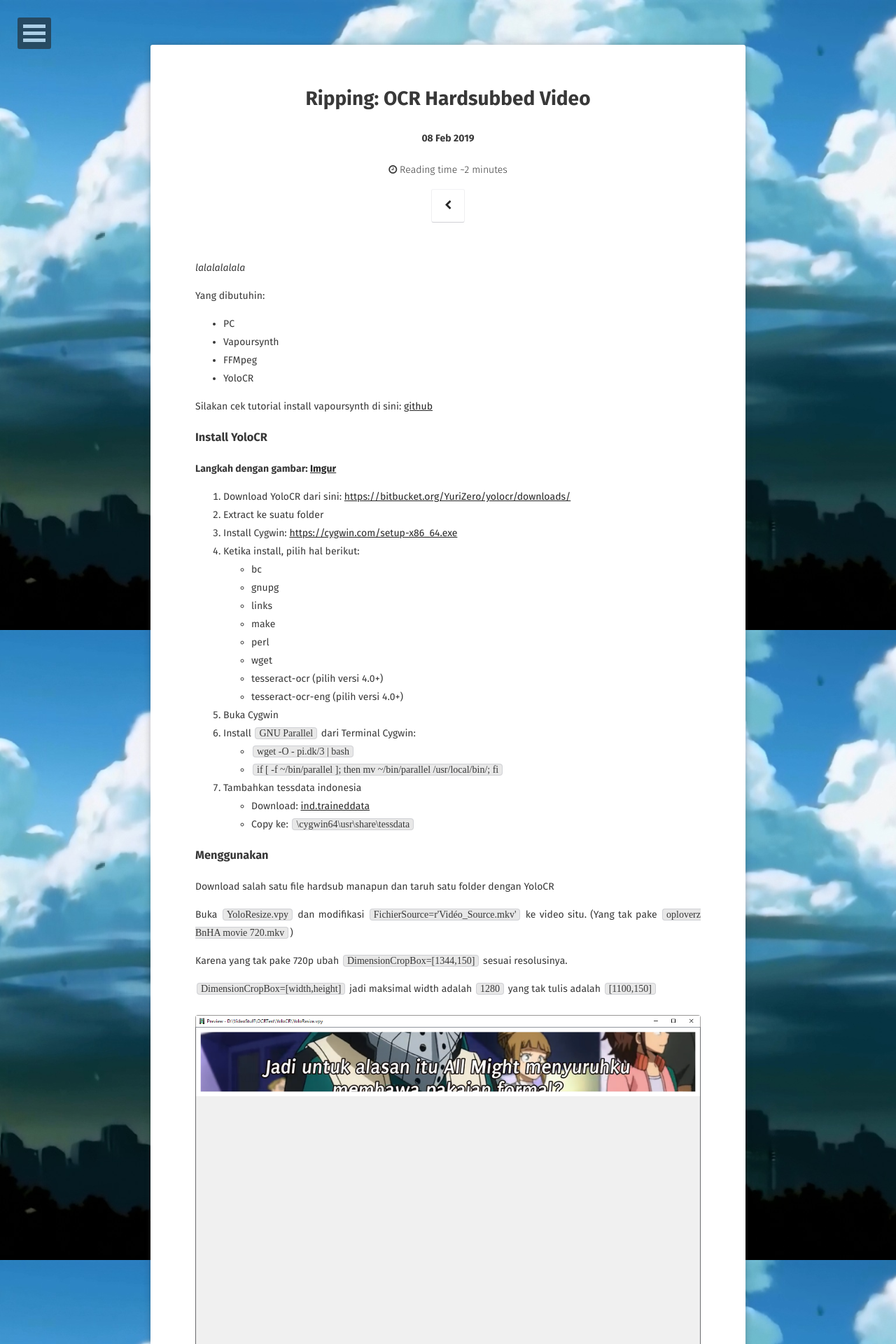
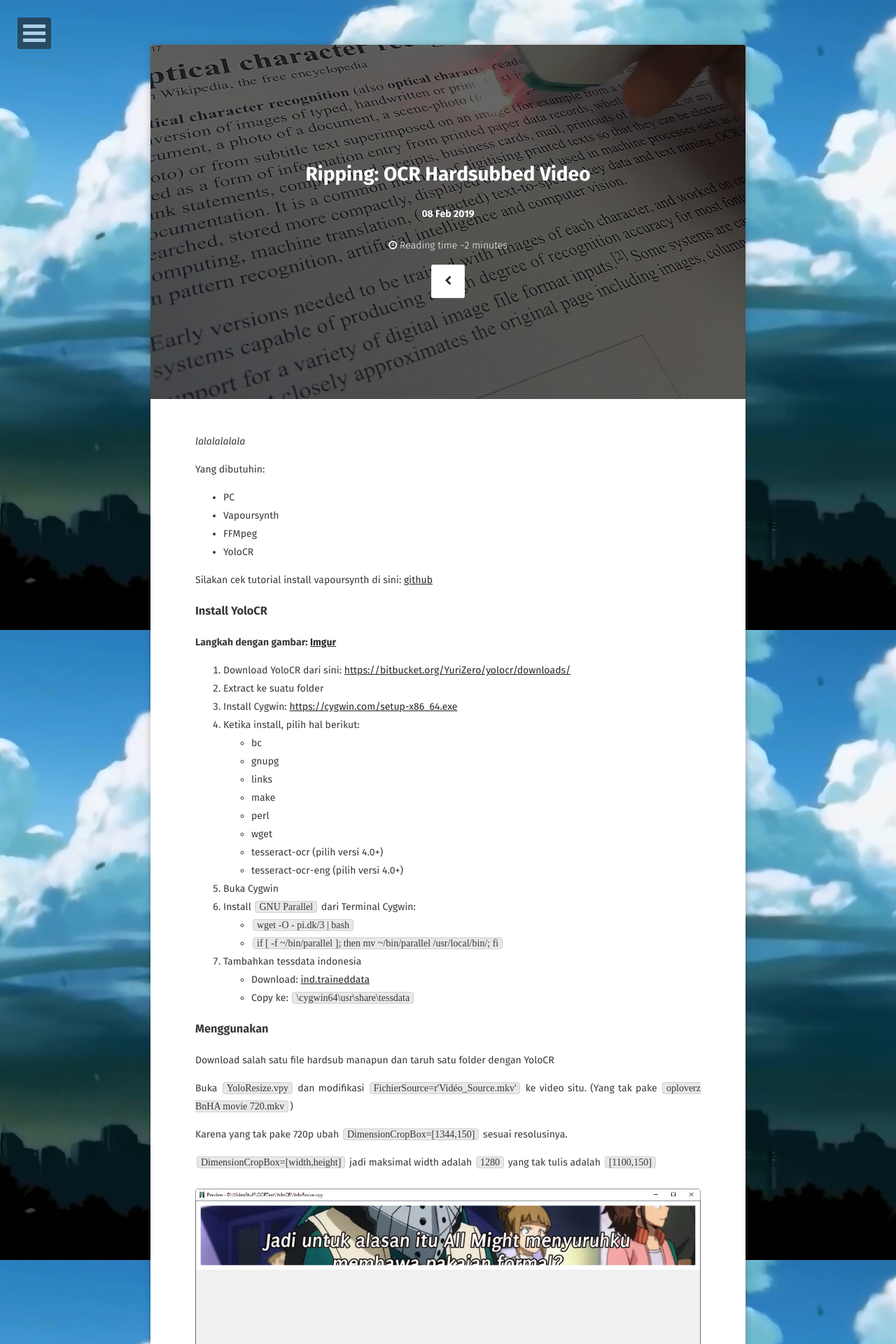
Before and after one commit to noaione/blog, a Jekyll site: the page built from _posts/2019-02-08-hardsubocr.md, in a window 1280 px wide. Shown: the top 1920 px of the page at 70% size. Built offline with Jekyll 4.4.1, drawn with Linux system fonts in a browser that asks for light colours; some web fonts are replaced; comment, search, counter and statistics services are not loaded.

Commit message:
Feature Image

```diff
--- a/_posts/2019-02-08-hardsubocr.md
+++ b/_posts/2019-02-08-hardsubocr.md
@@ -8,6 +8,7 @@ tag:
 - blog
 - ripping
 comments: true
+feature: https://blog.n4o.xyz/blog/assets/img/ocrhard/thumb.jpg
 ---
 
 *lalalalalala*
```
Also changed, not shown: assets/img/ocrhard/thumb.jpg (added).
